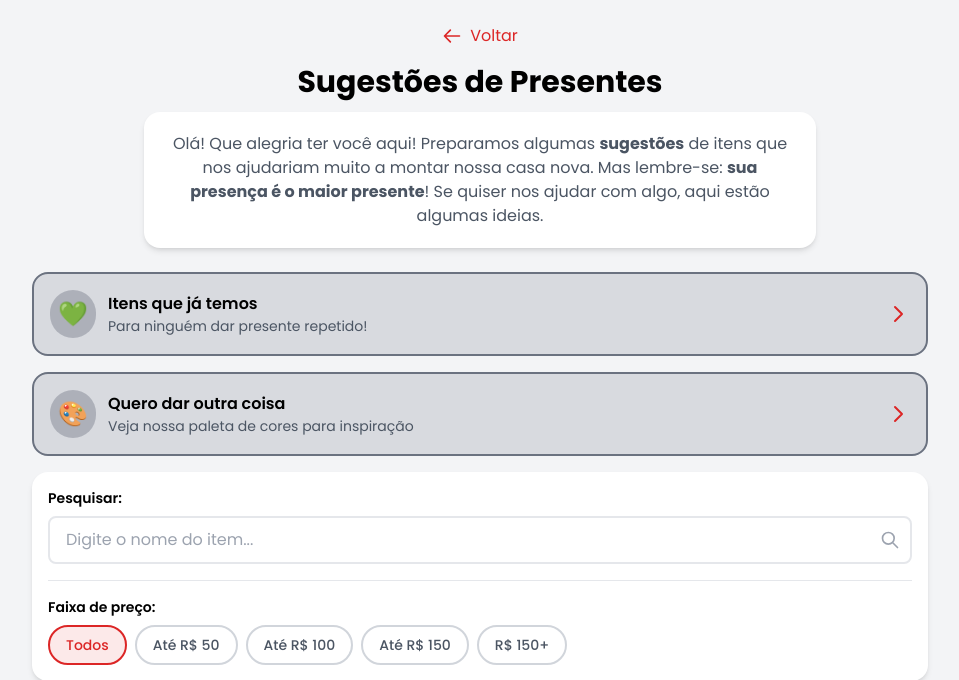
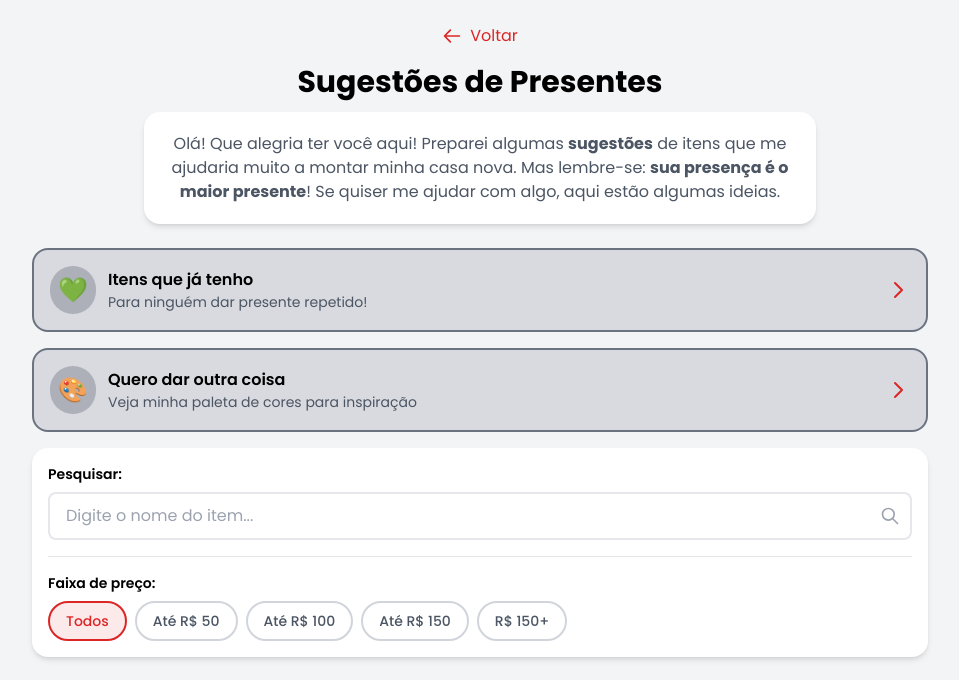
Before and after one commit to gabrielqs6/chacasanova, a Flask app: page /list in a window 1280 px wide. Shown: the top 680 px of the page, without its empty margins (160-1119 px from the left). Run offline with Flask 3, Linux system fonts and the light colour scheme; data that the repository does not hold is empty; some libraries are stand-ins or nearby versions.

Commit message:
Update list.html

```diff
--- a/templates/list.html
+++ b/templates/list.html
@@ -20,7 +20,7 @@
             <!-- Friendly intro text -->
             <div class="bg-white rounded-2xl shadow-md p-5 mb-6 max-w-2xl mx-auto">
                 <p class="text-text-gray text-sm md:text-base leading-relaxed">
-                    Olá! Que alegria ter você aqui! Preparamos algumas <strong>sugestões</strong> de itens que nos ajudariam muito a montar nossa casa nova. Mas lembre-se: <strong>sua presença é o maior presente</strong>! Se quiser nos ajudar com algo, aqui estão algumas ideias.
+                    Olá! Que alegria ter você aqui! Preparei algumas <strong>sugestões</strong> de itens que me ajudaria muito a montar minha casa nova. Mas lembre-se: <strong>sua presença é o maior presente</strong>! Se quiser me ajudar com algo, aqui estão algumas ideias.
                 </p>
             </div>
         </div>
@@ -35,7 +35,7 @@
                             <span class="text-2xl">💚</span>
                         </div>
                         <div class="text-left">
-                            <h3 class="font-semibold text-text-dark">Itens que já temos</h3>
+                            <h3 class="font-semibold text-text-dark">Itens que já tenho</h3>
                             <p class="text-sm text-text-gray">Para ninguém dar presente repetido!</p>
                         </div>
                     </div>
@@ -54,7 +54,7 @@
                         </div>
                         <div class="text-left">
                             <h3 class="font-semibold text-text-dark">Quero dar outra coisa</h3>
-                            <p class="text-sm text-text-gray">Veja nossa paleta de cores para inspiração</p>
+                            <p class="text-sm text-text-gray">Veja minha paleta de cores para inspiração</p>
                         </div>
                     </div>
                     <svg class="w-6 h-6 text-primary" fill="none" stroke="currentColor" viewBox="0 0 24 24">
```
